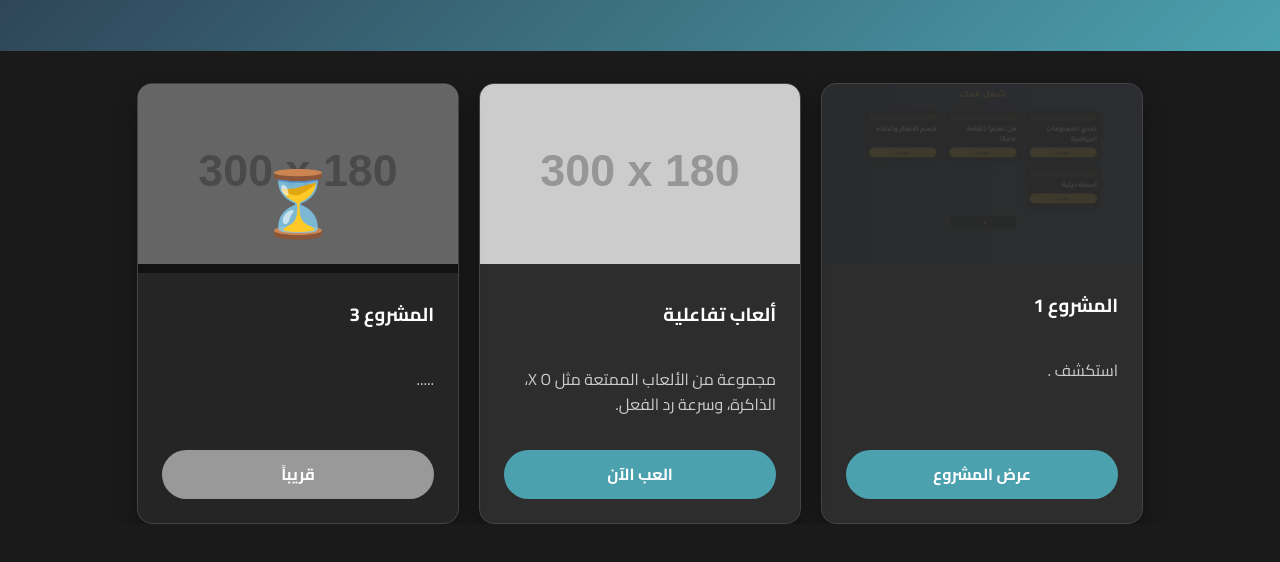
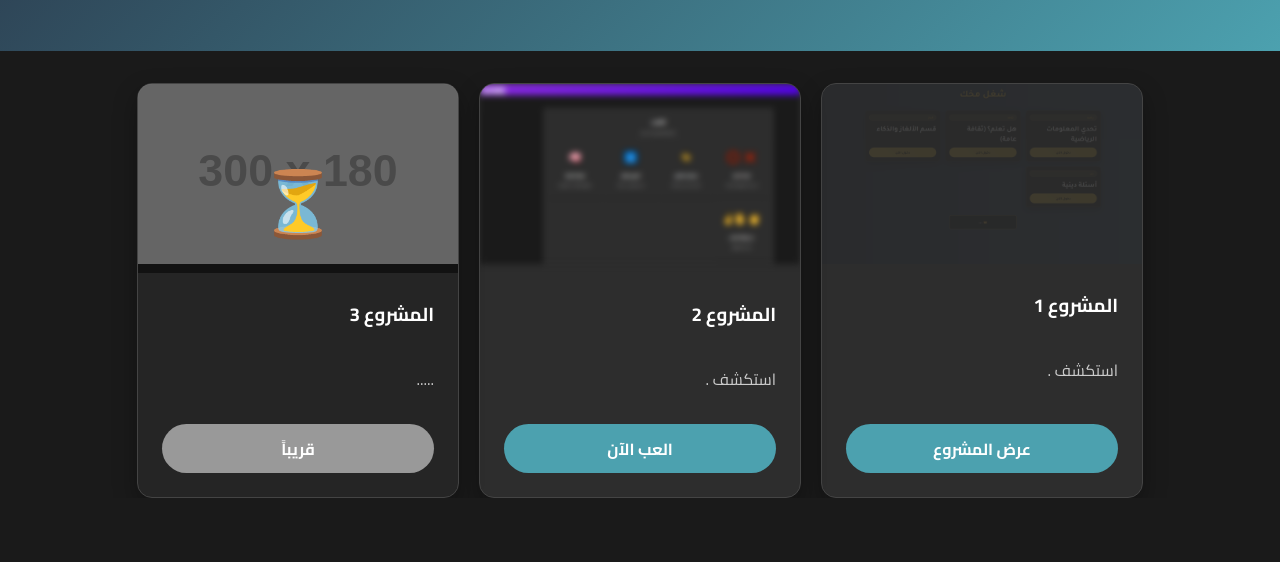
Before and after one commit to lamgad2007-tech/project2, a plain HTML site: page index.html in a window 1280 px wide. Shown: the part 116-678 px from the top of the page. Drawn offline with Linux system fonts and the light colour scheme; placeholder pictures from the web are drawn by us.

Commit message:
Add files via upload

```diff
--- a/index.html
+++ b/index.html
@@ -81,11 +81,11 @@
             <!-- المشروع الثاني -->
             <div class="project-card hidden">
                 <div class="img-container">
-                    <img src="https://via.placeholder.com/300x180" alt="">
+                    <img src="sawe.png" alt="" style="filter: blur(3px);">
                 </div>
                 <div class="project-info">
-                    <h3>ألعاب تفاعلية</h3>
-                    <p>مجموعة من الألعاب الممتعة مثل X O، الذاكرة، وسرعة رد الفعل.</p>
+                    <h3> المشروع 2</h3>
+                    <p>    استكشف .</p>
                     <a href="project2.html" class="btn">العب الآن</a>
                 </div>
             </div>
```
Also changed, not shown: sawe.png (added).
